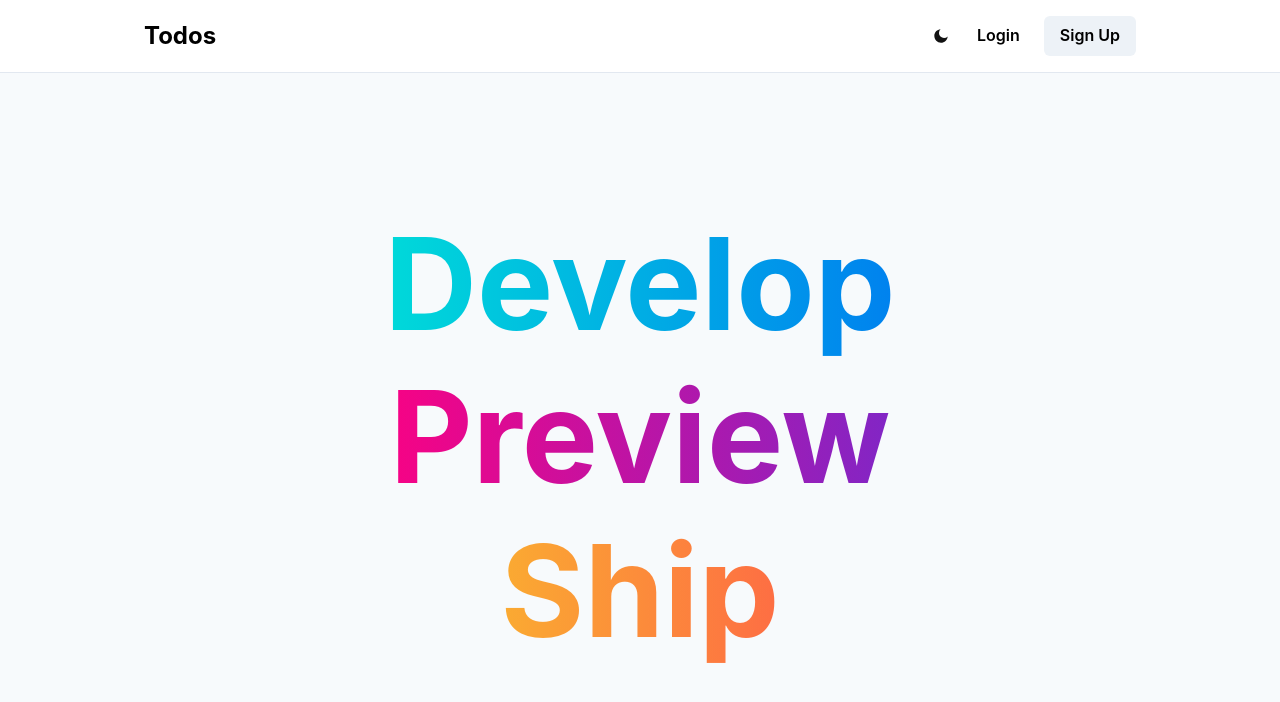
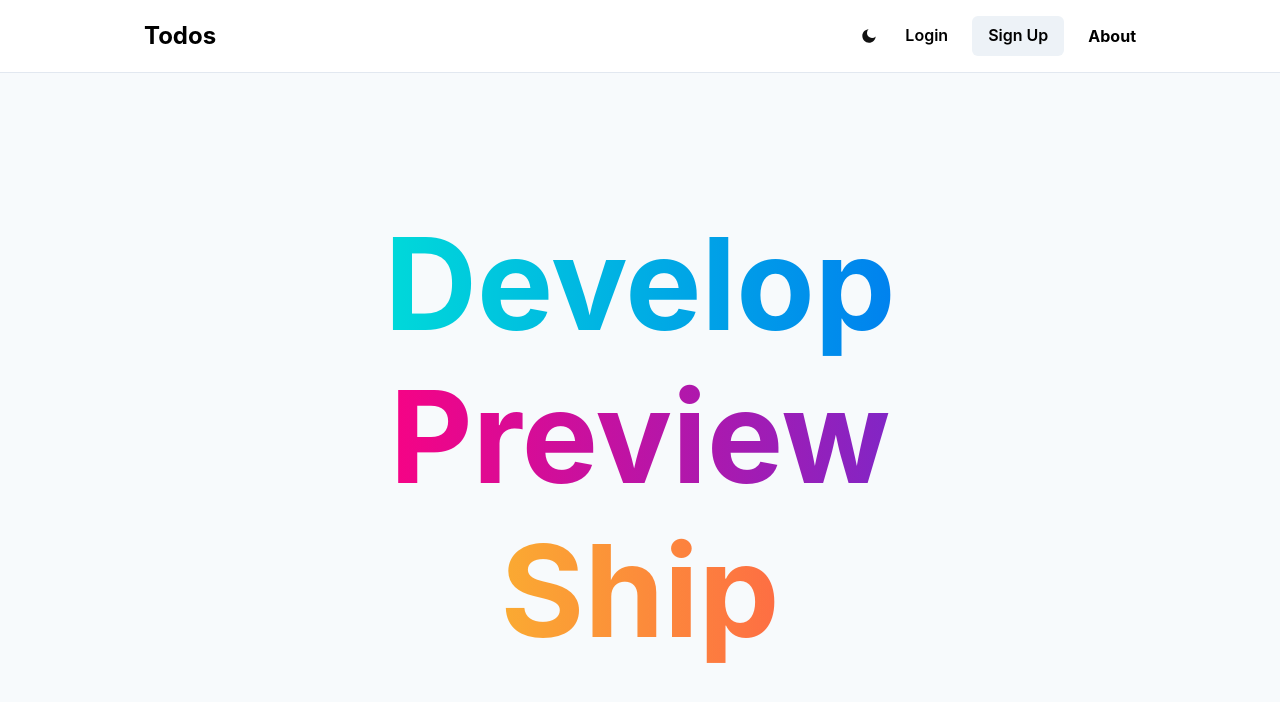
Before and after one commit to muthhukumar/todo-app, a Next.js app: page / in a window 1280 px wide. Shown: the top 702 px of the page. Built offline with nearby package versions, Linux system fonts and the light colour scheme; no server answers.

Commit message:
added about page to the header and capitalized the project name

```diff
--- a/src/components/Header.tsx
+++ b/src/components/Header.tsx
@@ -56,9 +56,13 @@ const SignInNavigation = () => {
   return (
     <Container maxW="container.lg">
       <Flex flexDir="row" justifyContent="space-between" alignItems="center" py="4">
-        <Text fontSize="2xl" fontWeight="bold">
-          Todos
-        </Text>
+        <Link href="/">
+          <a>
+            <Text fontSize="2xl" fontWeight="bold">
+              Todos
+            </Text>
+          </a>
+        </Link>
         <Flex alignItems="center">
           <ThemeSwitchButton />
           <ButtonGroup>
@@ -67,6 +71,11 @@ const SignInNavigation = () => {
             </Button>
             <Button onClick={() => signIn()}>Sign Up</Button>
           </ButtonGroup>
+          <Link href="/about">
+            <a>
+              <Text fontWeight="bold" ml="6">About</Text>
+            </a>
+          </Link>
         </Flex>
       </Flex>
     </Container>
@@ -227,7 +236,7 @@ function StickyHeader() {
                   borderBottomColor="white"
                   {...getPathProps('/projects')}
                 >
-                  projects
+                  Projects
                 </Text>
               </a>
             </Link>
```
